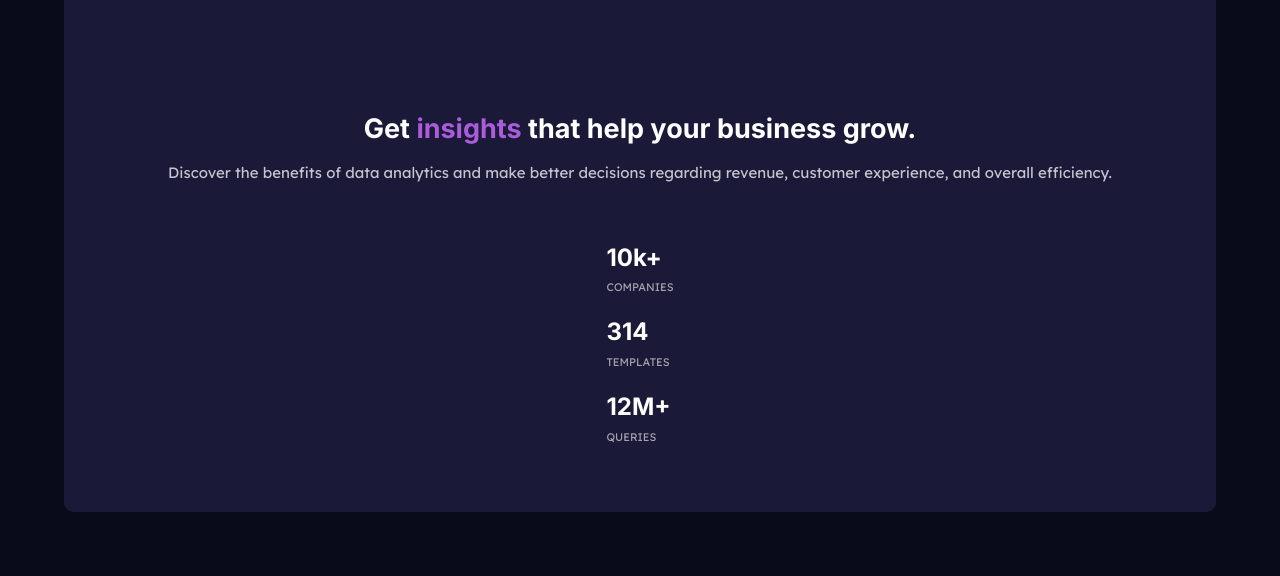
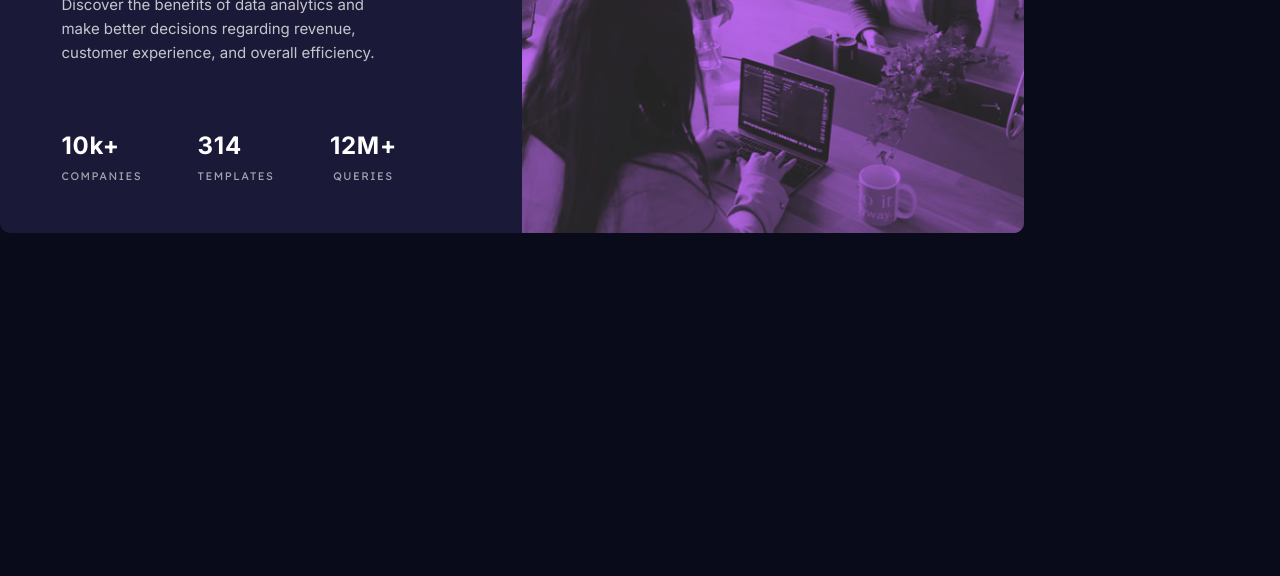
Before and after one commit to cypriangoruk/frontendmentor-stats-preview-card, a plain HTML site: page index.html in a window 1280 px wide. Shown: the part 371-947 px from the top of the page. After the commit the page ends 800 px from the top, so only its background shows below. Drawn offline with Linux system fonts and the light colour scheme.

Commit message:
Update style.css

```diff
--- a/style.css
+++ b/style.css
@@ -10,131 +10,161 @@
 --header-font: Inter;
 --main-font: "Lexend Deca";
 }
+* {
+    box-sizing: border-box;
+}
+html {
+    min-height: 100%;
+    font-family: Arial, Helvetica, sans-serif;
+    font-size: 15px;
+    display: flex;
+    align-items: center;
+}
 html, body, h1, h2 {
 	margin: 0;
 	padding: 0;
-    font-family: Arial, Helvetica, sans-serif;
-    font-size: 15px;
 }
 body {
+    height: 100%;
+    width: 100%;
     background-color: var(--main-background);
+    display: flex;
+    justify-content: center;
+    padding: 0 7vw 0 7vw;
 }
 main {
     background-color: var(--card-background);
     color: var(--main-paragraph);
-    margin: 10% 5% 5% 5%;
-    padding: 0;
-    border: none;
-    border-radius: 10px;
-    font-family: var(--main-font);
-    font-weight:200;
-    font-size: 1rem;
-    height: max-content;
+    border-radius: 10px 10px 10px 10px;
+    overflow: hidden;
+}
+.container-image {
+    background-image: url("img/image-header-mobile.jpg");
+    background-size: contain;
+    background-repeat: no-repeat;
+    width: 100%;
+    height: 0;
+    padding-top: 73.39%; /* (img-height / img-width * container-width) */ /* (480 / 654 * 100) */
+    background-color: var(--accent);
+    background-blend-mode: multiply;
+    filter: contrast(75%) brightness(110%) saturate(130%);
 }
 article {
     display: flex;
     flex-direction: column;
-    align-content: flex-end;
-    border: 0px solid red;
+    align-content: center;
     height: auto;
-    padding: 10% 7% 5% 7%;
-}
-h1 {
-    color: var(--main-heading-stats);
-    font-family: var(--header-font);
-    font-size: 1.8rem;
-}
-
-.accent {
-    color: var(--accent);
-}
-
-.container-image {
-    border-radius: 10px 10px 0 0;
-    overflow: hidden;
-    background-image: url("img/image-header-mobile.jpg");
-    background-size:cover;
-    background-repeat: no-repeat;
-    background-color: var(--accent);
-    height: 30vh;
-    background-blend-mode: multiply;
+    padding: 10% 7% 10% 7%;
 }
 .container-text {
     text-align: center;
     font-family: var(--main-font);
 }
+h1 {
+    color: var(--main-heading-stats);
+    font-family: var(--header-font);
+    font-size: 2.2rem;
+    letter-spacing: 0.03em;
+}
+.accent {
+    color: var(--accent);
+}
 .container-text p {
-    line-height: 1.7rem;
+    font-size: 1.1rem;
+    line-height: 2.0rem;
     color: var(--main-paragraph);
+    font-family: var(--header-font);
+    padding: 0 6% 0 6%;
 }
 .container-stats {
-    margin: 3% 0 0 0;
-    padding: 0;
-    text-align: center;
+    margin: 5% 0 0 0;
     display: flex;
     flex-direction: column;
     align-self: center;
-    height: auto;
-    border: 0px solid yellow;
-
 }
 .single-stat {
     line-height: 0.3rem;
-    margin: 2% 0;
     color: var(--stat-headings);
-    text-align: left;
+    text-align: center;
+    margin-bottom: 1.3vh;
 }
-
 .bold-stat {
     font-family: var(--header-font);
     font-weight: 700;
-    font-size: 1.6rem;
-    font-variant: normal !important;
+    font-size: 1.8rem;
     color: var(--main-heading-stats);
+    letter-spacing: 0.03em;
 }
-.single-stat p {
+.text-stat {
+    font-weight: 400;
     font-variant: small-caps;
+    font-size: 1.1rem;
+    letter-spacing: 0.1em;
 }
-@media screen and (min-width: 1440px) {
+@media screen and (min-width: 699px) {
+	body {
+        height: fit-content;
+        width: fit-content;
+        padding: 0;
+        flex-direction: initial;
+        align-items: center;
+        justify-content: center;
+        align-content: center;
+	}
     main {
         display: flex;
-        flex-direction: row;
-        height: 60vh;
+        min-width: 80vw;
+        border-radius: 10px 10px 10px 10px;
+        overflow: hidden;
     }
     article {
         order: 1;
-        width: 50%;
-        border: 0px solid orange;
+        width: 51%;
         padding: 0;
-        justify-content: space-evenly;
+        margin: 6% 6% 4% 6%;
     }
     .container-image {
+        background-image: url("img/image-header-desktop.jpg");
         order: 2;
-        width: 50%;
+        width: 49%;
+        min-width: 49%;
         height: auto;
-        border: 0px solid lightcyan;
-        border-radius: 0px 10px 10px 0;
+        padding-top: initial;
+        background-size: cover;
     }
-
     .container-text {
-        border: 0px solid lightgoldenrodyellow;
-        padding: 0 20%;
         text-align: left;
-        letter-spacing: 0.1rem;
-        line-height: 4rem;
+        padding-top: 1%;
     }
-    .container-text p {
-        margin-top: 5%;
+    .container-text > p {
+        padding: initial;
+        padding-top: 2%;
+        padding-right: 16%;
+        font-size: 1.0em;
+        line-height: 1.6em;
     }
     h1 {
-        font-size: 3rem;
+        padding: initial;
     }
     .container-stats {
-        border: 0px solid lightgreen;
-        padding: 0 20%;
+        padding: 0;
+        margin-top: 10%;
         flex-direction: initial;
         align-self:initial;
         justify-content: space-between;
-
+        padding-right: 16%;
+    }
+    .single-stat {
+        margin-bottom: initial;
+    }
+    .bold-stat {
+        font-size: 1.6rem;
+        letter-spacing: 0.03em;
+        text-align: left;
+    }
+    .text-stat {
+        font-family: var(--main-font);
+        font-size: 1.0rem;
+        letter-spacing: 0.1em;
     }
 }
```
